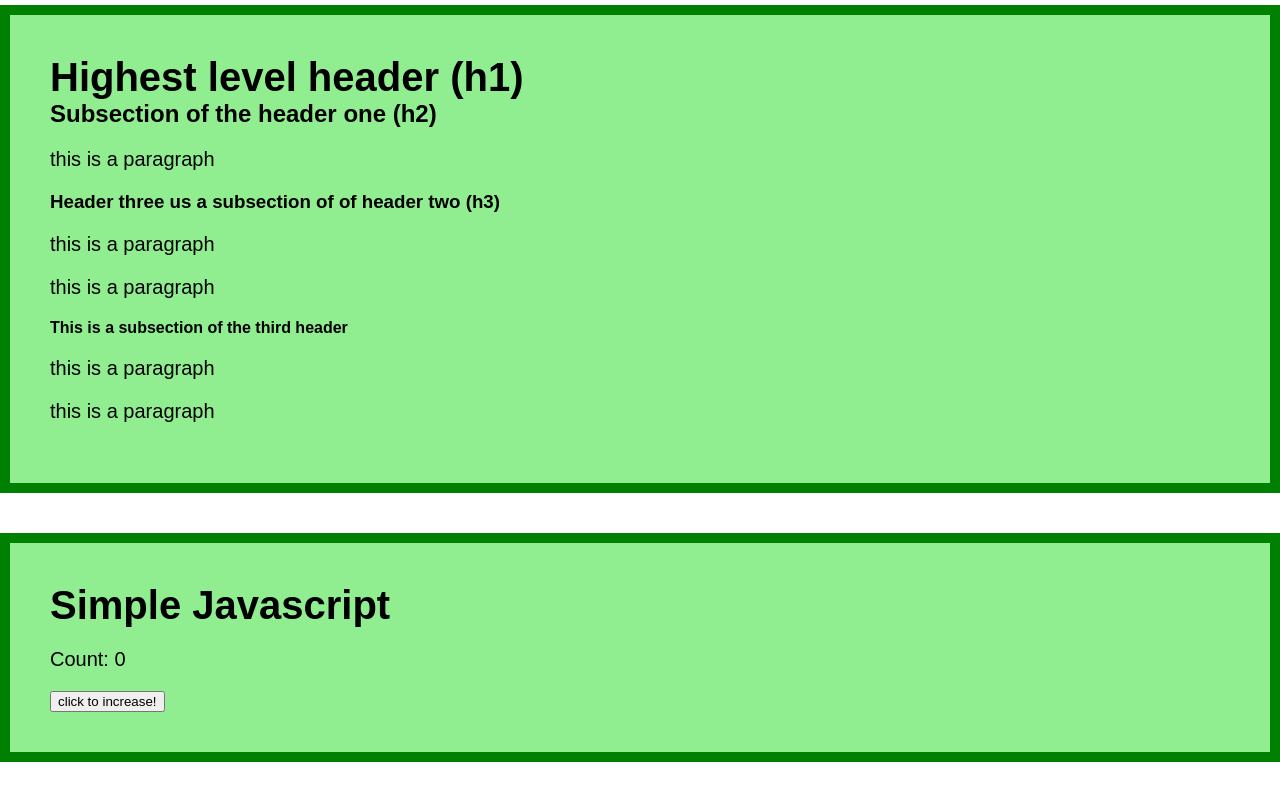
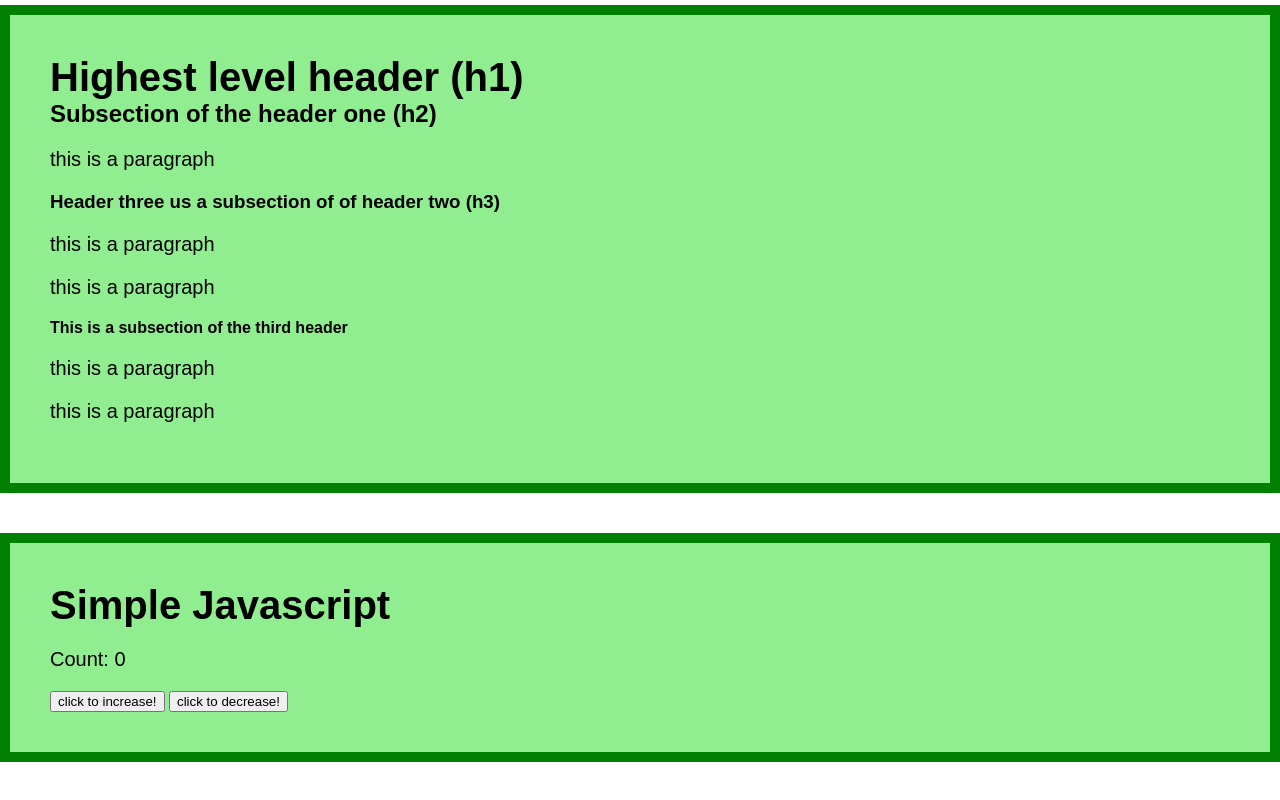
Before and after one commit to vli417/exercise-one, a plain HTML site: page index.html in a window 1280 px wide. Shown: the part 2116-2916 px from the top of the page. Drawn offline with Linux system fonts and the light colour scheme.

Commit message:
final commit

```diff
--- a/index.html
+++ b/index.html
@@ -116,10 +116,18 @@
 
                     }
 
+                    function decreaseCount() {
+                        count = count-1;
+                        const countIndicator = document.querySelector('.count-indicator');
+                        return  (countIndicator.innerHTML= count);
+
+                     }
+
                 </script>
 
                 <p>Count: <span class="count-indicator">0</span></p>
                 <button onClick="increaseCount()">click to increase!</button>
+                <button onClick="decreaseCount()">click to decrease!</button>
             </div>
         </section>
 
```
